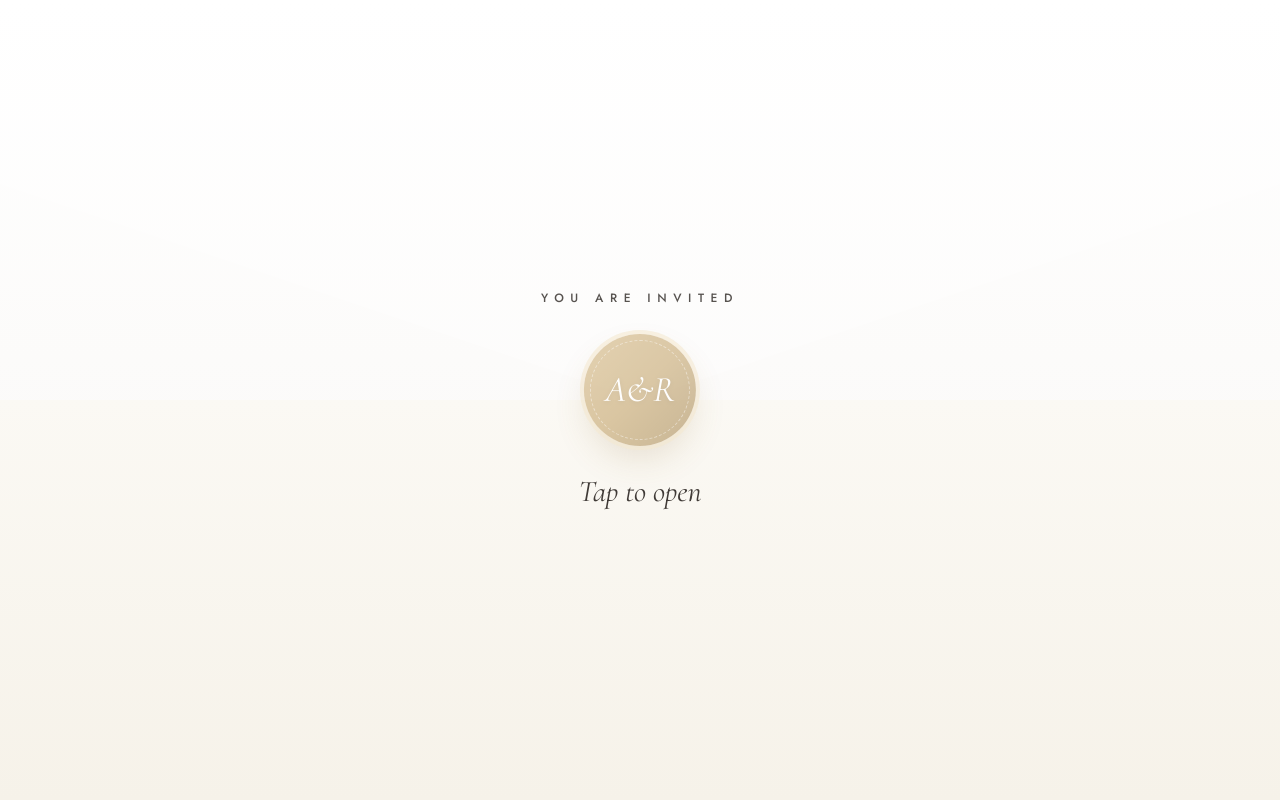
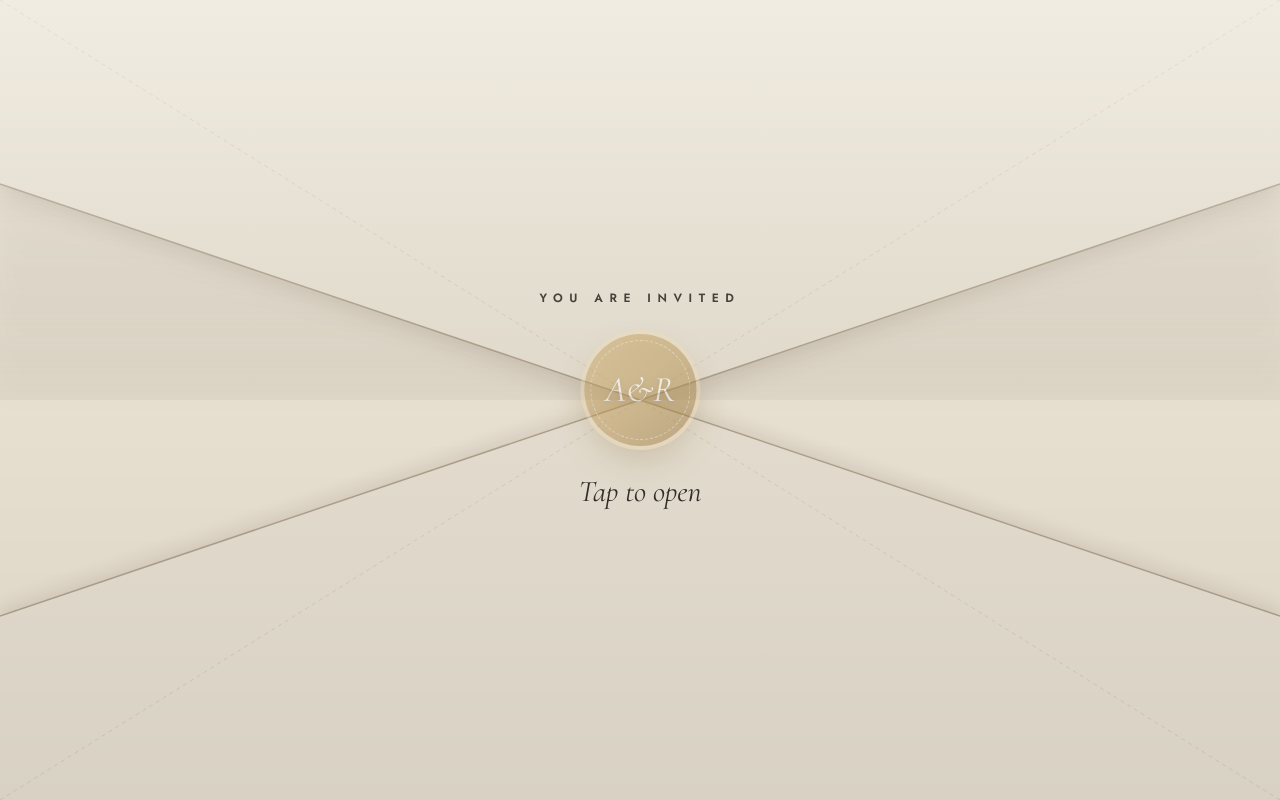
Before and after one commit to ahvaanforyou/modern-white-wedding, a React (Vite) app: page / in a window 1280 px wide. Shown: the top 800 px of the page. Built offline with nearby package versions, Linux system fonts and the light colour scheme.

Commit message:
style: revert envelope card to darker natural tone and enhance clarity of crease lines

```diff
--- a/src/components/wedding/IntroGate.tsx
+++ b/src/components/wedding/IntroGate.tsx
@@ -18,7 +18,7 @@ export function IntroGate() {
     if (opening) return;
     setOpening(true);
 
-    // Guaranteed synchronous audio start
+    // Guaranteed synchronous audio trigger
     audioManager.play();
 
     setTimeout(() => {
@@ -35,29 +35,117 @@ export function IntroGate() {
       aria-label="Open the invitation"
       className="fixed inset-0 z-[100] block h-full w-full cursor-pointer overflow-hidden text-left select-none"
     >
-      {/* Top Half Flap (Pure White with subtle soft shadow) */}
+      {/* Top Half Flap (Original darker tone with clear crease lines) */}
       <span
         className={`absolute inset-x-0 top-0 h-1/2 z-10 ${ease} ${
           opening ? "-translate-y-full" : "translate-y-0"
         }`}
+        style={{ filter: "drop-shadow(0 6px 12px rgba(60, 45, 30, 0.16))" }}
       >
-        <span className="absolute inset-0 bg-[#ffffff] [clip-path:polygon(0_0,100%_0,100%_46%,50%_100%,0_46%)] shadow-[0_10px_25px_rgba(0,0,0,0.04)]" />
-        <span className="pointer-events-none absolute inset-0 bg-gradient-to-b from-white to-[#fcfbfa]/80" />
+        <span className="absolute inset-0 bg-[#ebe4d5] [clip-path:polygon(0_0,100%_0,100%_46%,50%_100%,0_46%)]" />
+
+        {/* Crisp diagonal crease lines for top flap */}
+        <svg className="pointer-events-none absolute inset-0 h-full w-full" preserveAspectRatio="none">
+          <line
+            x1="0"
+            y1="46%"
+            x2="50%"
+            y2="100%"
+            stroke="#a3937d"
+            strokeWidth="1.5"
+            strokeOpacity="0.75"
+          />
+          <line
+            x1="100%"
+            y1="46%"
+            x2="50%"
+            y2="100%"
+            stroke="#a3937d"
+            strokeWidth="1.5"
+            strokeOpacity="0.75"
+          />
+          <line
+            x1="0"
+            y1="0"
+            x2="50%"
+            y2="100%"
+            stroke="#c4b6a1"
+            strokeWidth="1"
+            strokeOpacity="0.45"
+            strokeDasharray="4,4"
+          />
+          <line
+            x1="100%"
+            y1="0"
+            x2="50%"
+            y2="100%"
+            stroke="#c4b6a1"
+            strokeWidth="1"
+            strokeOpacity="0.45"
+            strokeDasharray="4,4"
+          />
+        </svg>
+
+        <span className="pointer-events-none absolute inset-0 bg-gradient-to-b from-white/30 to-black/[0.04]" />
       </span>
 
-      {/* Bottom Half Flap (Off-White Cream) */}
+      {/* Bottom Half Flap (Original darker tone with clear crease lines) */}
       <span
         className={`absolute inset-x-0 bottom-0 h-1/2 z-10 ${ease} ${
           opening ? "translate-y-full" : "translate-y-0"
         }`}
+        style={{ filter: "drop-shadow(0 -4px 10px rgba(60, 45, 30, 0.12))" }}
       >
-        <span className="absolute inset-0 bg-[#fbf9f4] [clip-path:polygon(0_54%,50%_0,100%_54%,100%_100%,0_100%)] shadow-[0_-8px_25px_rgba(0,0,0,0.03)]" />
-        <span className="pointer-events-none absolute inset-0 bg-gradient-to-t from-[#f6f2e9] to-[#fbf9f4]" />
+        <span className="absolute inset-0 bg-[#e3dcce] [clip-path:polygon(0_54%,50%_0,100%_54%,100%_100%,0_100%)]" />
+
+        {/* Crisp diagonal crease lines for bottom flap */}
+        <svg className="pointer-events-none absolute inset-0 h-full w-full" preserveAspectRatio="none">
+          <line
+            x1="0"
+            y1="54%"
+            x2="50%"
+            y2="0%"
+            stroke="#9c8c76"
+            strokeWidth="1.5"
+            strokeOpacity="0.75"
+          />
+          <line
+            x1="100%"
+            y1="54%"
+            x2="50%"
+            y2="0%"
+            stroke="#9c8c76"
+            strokeWidth="1.5"
+            strokeOpacity="0.75"
+          />
+          <line
+            x1="0"
+            y1="100%"
+            x2="50%"
+            y2="0%"
+            stroke="#beaf99"
+            strokeWidth="1"
+            strokeOpacity="0.45"
+            strokeDasharray="4,4"
+          />
+          <line
+            x1="100%"
+            y1="100%"
+            x2="50%"
+            y2="0%"
+            stroke="#beaf99"
+            strokeWidth="1"
+            strokeOpacity="0.45"
+            strokeDasharray="4,4"
+          />
+        </svg>
+
+        <span className="pointer-events-none absolute inset-0 bg-gradient-to-t from-black/[0.05] to-transparent" />
       </span>
 
-      {/* Base Background (Clean Off-White) */}
+      {/* Base Background */}
       <span
-        className={`absolute inset-0 -z-10 bg-[#faf9f7] ${ease} ${
+        className={`absolute inset-0 -z-10 bg-[#e7dfcf] ${ease} ${
           opening ? "opacity-0" : "opacity-100"
         }`}
       />
@@ -69,18 +157,18 @@ export function IntroGate() {
         }`}
       >
         {/* Top Text */}
-        <p className="font-sans text-[0.65rem] sm:text-xs tracking-[0.55em] text-ink/75 uppercase font-medium">
+        <p className="font-sans text-[0.65rem] sm:text-xs tracking-[0.55em] text-ink/80 uppercase font-semibold">
           You are invited
         </p>
 
         {/* Central Circle Seal */}
-        <div className="relative flex h-24 w-24 sm:h-28 sm:w-28 items-center justify-center rounded-full bg-gradient-to-br from-[#c9a767] via-[#ba9452] to-[#967439] font-display text-3xl sm:text-4xl italic text-[#ffffff] shadow-[0_16px_36px_-6px_rgba(140,105,45,0.38)] ring-4 ring-[#eedbb4]/70 transition-transform duration-300 hover:scale-105 active:scale-95 animate-pulse">
+        <div className="relative flex h-24 w-24 sm:h-28 sm:w-28 items-center justify-center rounded-full bg-gradient-to-br from-[#c9a767] via-[#ba9452] to-[#967439] font-display text-3xl sm:text-4xl italic text-[#ffffff] shadow-[0_16px_36px_-6px_rgba(120,85,30,0.5)] ring-4 ring-[#eedbb4]/80 transition-transform duration-300 hover:scale-105 active:scale-95 animate-pulse">
           <span className="drop-shadow-sm">A&amp;R</span>
-          <div className="pointer-events-none absolute inset-1.5 rounded-full border border-dashed border-white/45" />
+          <div className="pointer-events-none absolute inset-1.5 rounded-full border border-dashed border-white/50" />
         </div>
 
         {/* Bottom Text */}
-        <p className="font-display text-2xl sm:text-3xl italic text-ink/85">
+        <p className="font-display text-2xl sm:text-3xl italic text-ink/90 font-medium">
           Tap to open
         </p>
       </div>
```
